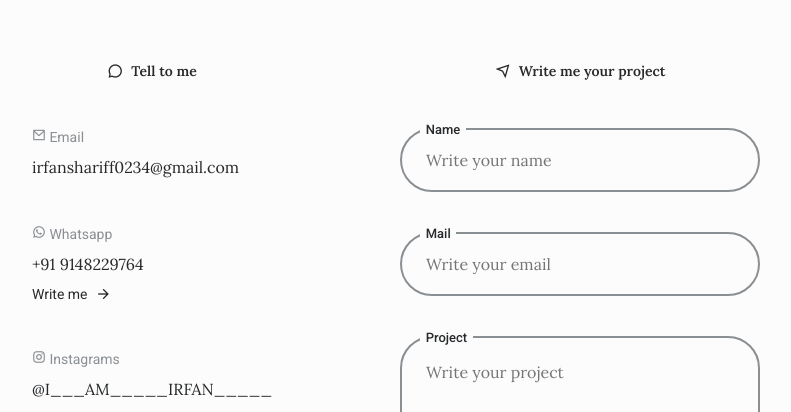
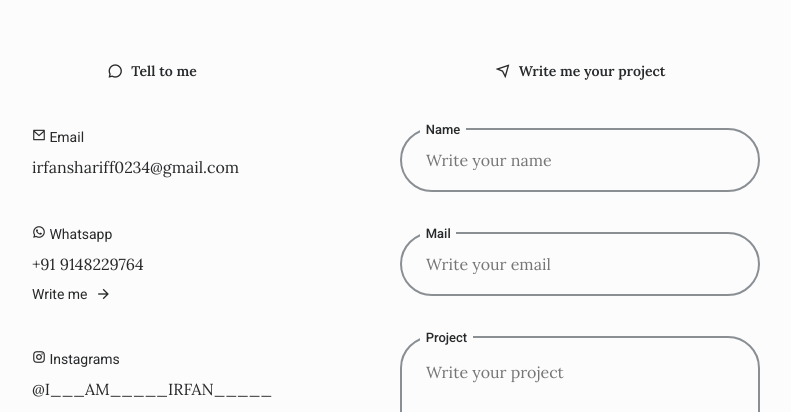
Before and after one commit to IrfanShariffHS/MyPortfolio.github.io, a plain HTML site: page Index.html in a window 1280 px wide. Shown: the part 4960-5372 px from the top of the page, without its empty margins (140-931 px from the left). Drawn offline with nearby package versions, Linux system fonts and the light colour scheme.

Commit message:
Update Style.css

```diff
--- a/Asserts/CSS/Style.css
+++ b/Asserts/CSS/Style.css
@@ -600,7 +600,7 @@ body.dark-theme {
   display: inline-flex;
   align-items: center;
   column-gap:.5rem;
-  color: var(--title-color);
+  color:var(--title-color);
   font-size: var(--small-font-size);
 
 }
@@ -760,7 +760,7 @@ content:'';
 
 .contact__data-title{
   font-size: var(--small-font-size);
-  color: var(--text-color-light);
+  color: var(--title-color);
   bottom: 2rem;
 }
 .contact__data-title i{
```
